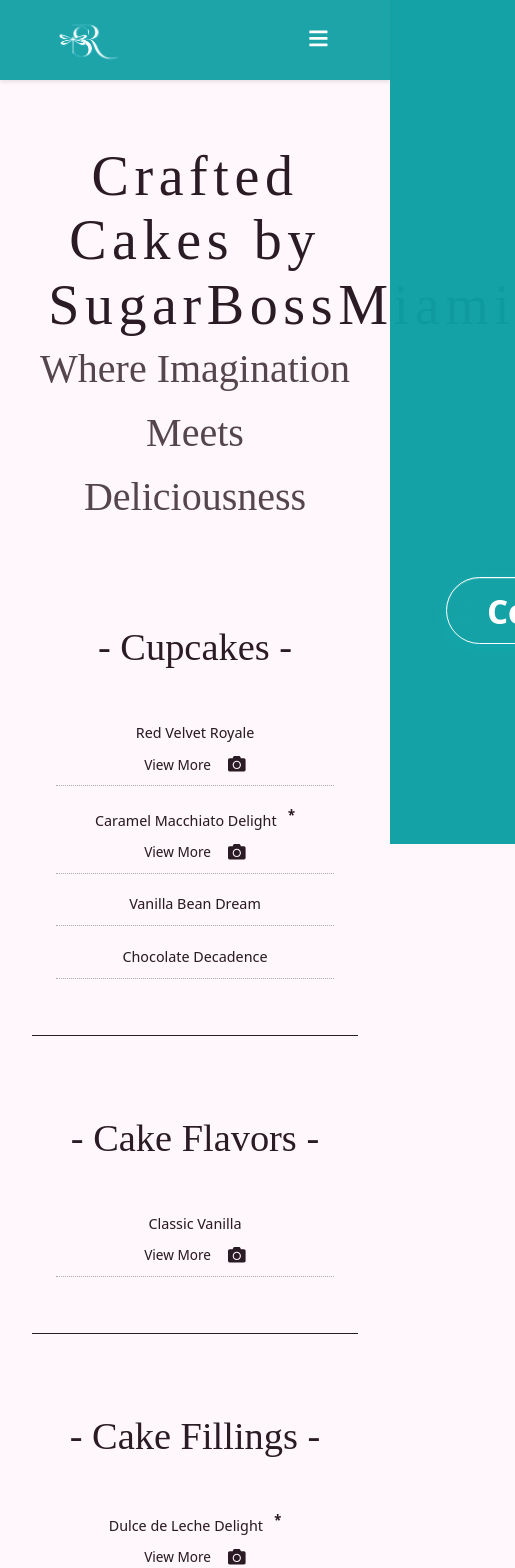
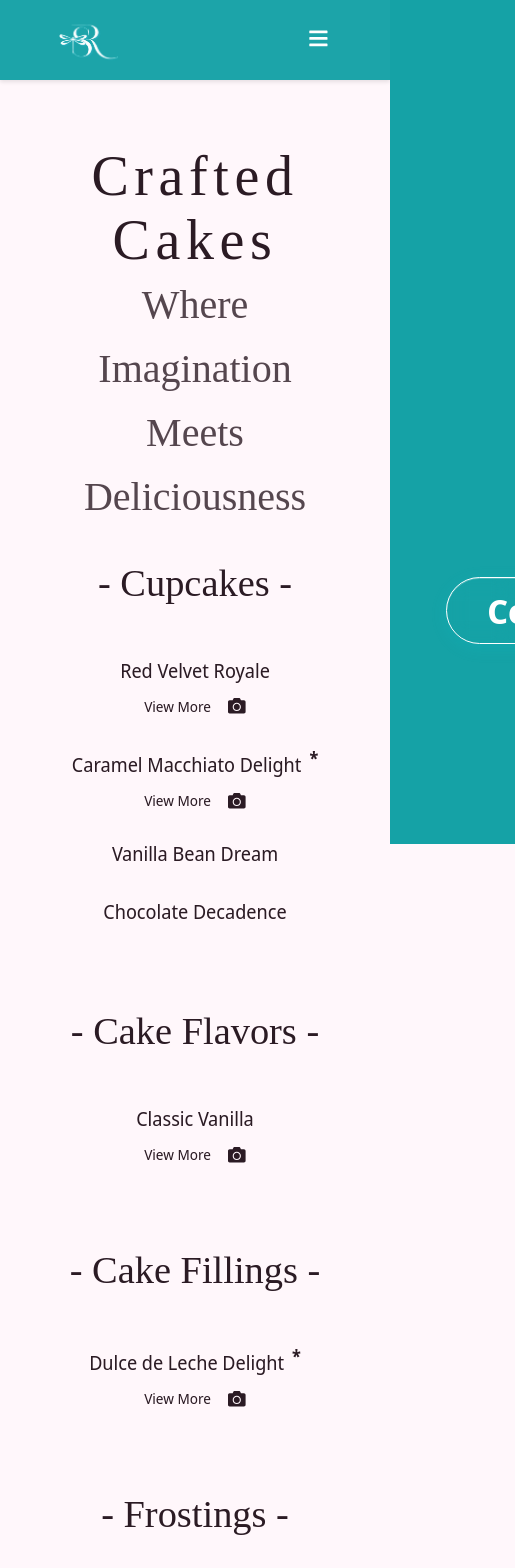
Before and after one commit to LEPII/SugarBossMiami, a React (Create React App) app: page /menu in a window 390 px wide. Shown: the top 1568 px of the page, 515 px wide, since content can reach past the window. Built offline with nearby package versions, Linux system fonts and the light colour scheme; a web font is replaced by a local one.

Commit message:
more small changes

```diff
--- a/src/pages/Menu.tsx
+++ b/src/pages/Menu.tsx
@@ -30,7 +30,7 @@ const Menu: React.FC = () => {
     <div className="service-container">
       <header className="main-header-section">
         <h1 className="main-header-title">
-          Crafted Cakes by <span className="no-break">SugarBossMiami</span>
+          Crafted Cakes
         </h1>
         <h2 className="main-header-subtitle">
           Where Imagination Meets Deliciousness
@@ -47,7 +47,7 @@ const Menu: React.FC = () => {
                   <span>
                     {item.name}
                     {item.isPremium && (
-                      <span className="premium-indicator"> *</span>
+                      <span className="premium-indicator">*</span>
                     )}
                   </span>
 
--- a/src/style/layout/footer.css
+++ b/src/style/layout/footer.css
@@ -9,6 +9,17 @@
   flex-wrap: nowrap;
   margin-top: 5em;
   z-index: 10;
+}
+
+.dark .footer {
+  background: rgba(12, 38, 56, 0.82);
+  border-top: 1px solid rgba(120, 180, 255, 0.1);
+  color: #f4fbff;
+  backdrop-filter: blur(14px);
+  -webkit-backdrop-filter: blur(14px);
+  box-shadow:
+    0 -6px 24px rgba(0, 0, 0, 0.28),
+    inset 0 1px 0 rgba(255, 255, 255, 0.02);
 }
 
 .footer-column {
--- a/src/style/pages/gallery.css
+++ b/src/style/pages/gallery.css
@@ -258,6 +258,18 @@
   margin-top: 2em;
 }
 
+.gallery-card {
+  background-color: #ffffff;
+  border-radius: 1.75em;
+  box-shadow:
+    0 4px 16px -1px rgba(0, 0, 0, 0.192),
+    0 2px 4px -1px rgba(0, 0, 0, 0.06);
+  overflow: hidden;
+  transition:
+    transform 0.3s ease,
+    box-shadow 0.3s ease;
+}
+
 .dark .gallery-card {
   background: rgba(2, 81, 142, 0.175);
   border: 1px solid rgba(120, 180, 255, 0.08);
@@ -441,6 +453,18 @@
   background: #0e9fa4c0;
   border-radius: 0.75rem;
   animation: fadeIn 280ms ease;
+}
+
+.dark .lightbox-content {
+  background: rgba(12, 38, 56, 0.82);
+  border: 1px solid rgba(120, 180, 255, 0.1);
+  color: #f4fbff;
+  border-radius: 1.75rem;
+  backdrop-filter: blur(14px);
+  -webkit-backdrop-filter: blur(14px);
+  box-shadow:
+    0 10px 30px rgba(0, 0, 0, 0.34),
+    inset 0 1px 0 rgba(255, 255, 255, 0.02);
 }
 
 .lightbox-close {
--- a/src/style/pages/servicespage.css
+++ b/src/style/pages/servicespage.css
@@ -10,9 +10,7 @@
 
 .main-header-section {
   text-align: center;
-  margin-bottom: 3rem;
-  padding-bottom: 1rem;
-  width: 100%;
+  width: 90%;
   max-width: 900px;
 }
 
@@ -27,9 +25,7 @@
   overflow-wrap: break-word;
 }
 
-.no-break {
-  white-space: nowrap;
-}
+
 
 .main-header-subtitle {
   font-size: 3em;
@@ -40,7 +36,7 @@
 .menu-content-area {
   display: grid;
   grid-template-columns: 1fr 1fr;
-  gap: 3rem 4rem;
+  gap: 1rem 4rem;
   width: 100%;
   max-width: 1200px;
   margin-bottom: 3rem;
@@ -48,7 +44,7 @@
 
 .menu-category-section {
   padding: 1.5rem;
-  padding-bottom: 3em;
+  padding-bottom: 1em;
 }
 
 /* .menu-category-section:not(:last-of-type) {
@@ -76,7 +72,6 @@
   display: flex;
   justify-content: space-between;
   align-items: center;
-  border-bottom: 1px dotted rgba(0, 0, 0, 0.309);
   flex-wrap: wrap;
 }
 
@@ -152,7 +147,7 @@
     font-size: 3.5em;
     padding-inline: 0.5rem;
     line-height: 1.15;
-    max-width: 95%;
+    max-width: 100%;
   }
 
   .main-header-subtitle {
@@ -166,7 +161,7 @@
 
 @media (max-width: 600px) {
   .menu-item {
-    font-size: 0.95rem;
+    font-size: 1.2em;
     flex-direction: column;
     align-items: flex-center;
     gap: 0.5rem;
@@ -176,8 +171,4 @@
   .menu-item-link {
     font-size: 0.9rem;
   }
-
-  .menu-category-section:not(:last-of-type) {
-    border-bottom: 1px solid;
-  }
 }
```
